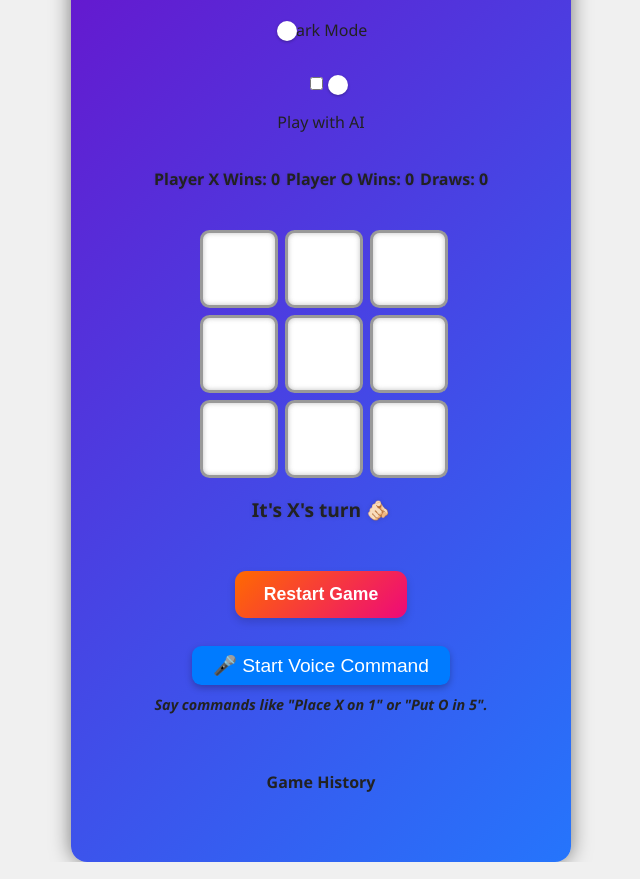
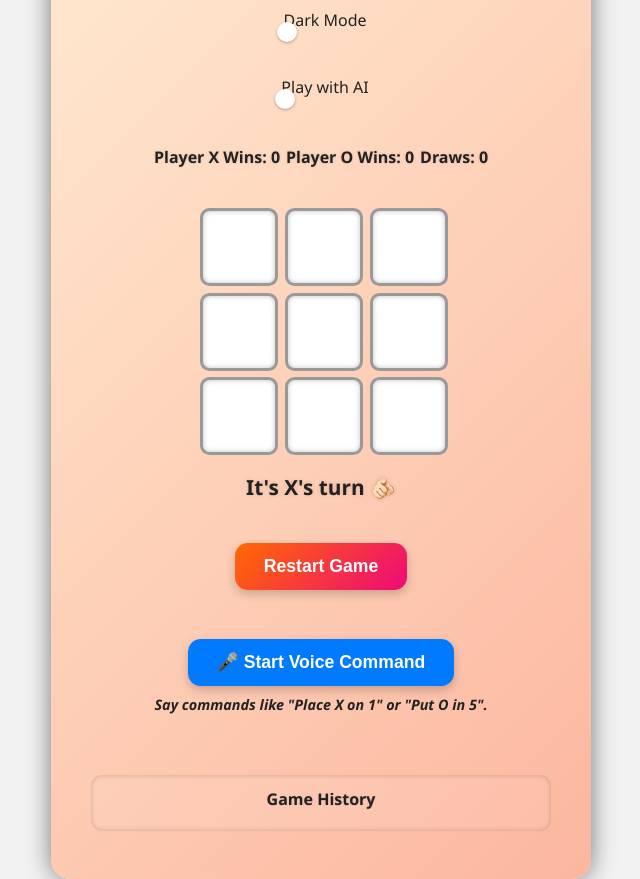
Before and after one commit to Satyam6201/Tic-Tac-Toe-Game, a plain HTML site: page index.html in a window 1280 px wide. Shown: the part 35-914 px from the top of the page, without its empty margins (319-959 px from the left). Drawn offline with nearby package versions, Linux system fonts and the light colour scheme.

Commit message:
Initial commit

```diff
--- a/style.css
+++ b/style.css
@@ -1,18 +1,19 @@
 :root {
-  --bg-color: #f0f0f0;
+  --bg-color: #f2f2f2;
   --text-color: #222;
-  --cell-bg: #fff;
-  --cell-hover-bg: #e0e0e0;
+  --cell-bg: #ffffff;
+  --cell-hover-bg: #e2e2e2;
   --win-highlight: #28a745;
-  --section-bg: linear-gradient(135deg, #6a11cb, #2575fc);
+  --section-bg: linear-gradient(135deg, #ffecd2, #fcb69f);
   --button-gradient: linear-gradient(135deg, #ff6a00, #ee0979);
   --button-hover: linear-gradient(135deg, #43cea2, #185a9d);
   --voice-btn-bg: #007bff;
   --voice-btn-hover: #0056b3;
+  --ai-toggle-bg: #6c63ff;
 }
 
 body.dark {
-  --bg-color: #1c1c1c;
+  --bg-color: #1a1a1a;
   --text-color: #f0f0f0;
   --cell-bg: #2e2e2e;
   --cell-hover-bg: #3a3a3a;
@@ -40,28 +41,39 @@ section {
   text-align: center;
   background: var(--section-bg);
   padding: 2rem 2.5rem 3rem 2.5rem;
-  border-radius: 1rem;
-  box-shadow: 0 0 20px rgba(0, 0, 0, 0.5);
+  border-radius: 1.2rem;
+  box-shadow: 0 0 25px rgba(0, 0, 0, 0.5);
   width: 90%;
-  max-width: 420px;
+  max-width: 460px;
   user-select: none;
+  overflow: hidden;
 }
 
 .title {
+  font-size: 2.6rem;
+  font-weight: 900;
   margin-bottom: 1.2rem;
-  font-size: 2.4rem;
-  font-weight: 900;
-  text-shadow: 0 0 10px #00000033;
+  color: var(--text-color);
+  text-shadow: 0 0 12px #00000033;
 }
 
-.theme-toggle {
+/* =============== Theme + AI Toggle =============== */
+
+.theme-toggle,
+.game-mode-toggle {
   display: flex;
   align-items: center;
   justify-content: center;
-  margin-bottom: 1rem;
+  margin-bottom: 0.8rem;
 }
 
-.theme-toggle input {
+.theme-toggle label,
+.game-mode-toggle label {
+  margin-right: 0.5rem;
+}
+
+.theme-toggle input,
+.game-mode-toggle input {
   display: none;
 }
 
@@ -71,7 +83,6 @@ section {
   background: gray;
   border-radius: 24px;
   position: relative;
-  margin-right: 0.6rem;
   cursor: pointer;
   transition: background 0.3s;
 }
@@ -90,13 +101,14 @@ section {
 }
 
 input:checked + .slider {
-  background: #f1c40f;
+  background: var(--ai-toggle-bg);
 }
 
 input:checked + .slider::before {
   transform: translateX(26px);
-  background: yellow;
 }
+
+/* =============== Game Board =============== */
 
 .container {
   display: grid;
@@ -142,6 +154,8 @@ input:checked + .slider::before {
   animation: pulse 1s infinite alternate;
 }
 
+/* =============== Pulse Animation =============== */
+
 @keyframes pulse {
   from {
     box-shadow: 0 0 12px 4px var(--win-highlight);
@@ -151,19 +165,56 @@ input:checked + .slider::before {
   }
 }
 
-button.restart {
-  margin-top: 1.8rem;
+.status {
+  font-size: 1.3rem;
+  font-weight: 700;
+  margin-top: 1rem;
+  min-height: 1.4rem;
+  color: var(--text-color);
+  text-shadow: 0 0 4px #00000022;
+}
+
+.pulse-turn {
+  animation: pulseTurn 0.4s ease;
+}
+
+@keyframes pulseTurn {
+  0%   { transform: scale(1); opacity: 1; }
+  50%  { transform: scale(1.2); opacity: 0.8; }
+  100% { transform: scale(1); opacity: 1; }
+}
+
+/* =============== Scoreboard =============== */
+
+.scoreboard {
+  display: flex;
+  justify-content: space-around;
+  margin: 1rem auto 0 auto;
+  max-width: 340px;
+  font-weight: 700;
+  color: var(--text-color);
+  text-shadow: 0 0 3px #00000022;
+}
+
+/* =============== Buttons =============== */
+
+button.restart,
+#voiceBtn {
+  margin-top: 1.3rem;
   padding: 0.8rem 1.8rem;
   border: none;
-  border-radius: 0.7rem;
-  background: var(--button-gradient);
-  color: white;
+  border-radius: 0.8rem;
   font-size: 1.1rem;
   font-weight: 700;
+  color: white;
   cursor: pointer;
-  box-shadow: 0 4px 8px rgb(0 0 0 / 0.15);
-  transition: background 0.3s ease, transform 0.2s ease;
+  transition: all 0.3s ease;
+  box-shadow: 0 4px 10px rgb(0 0 0 / 0.2);
   user-select: none;
+}
+
+button.restart {
+  background: var(--button-gradient);
 }
 
 button.restart:hover {
@@ -171,47 +222,20 @@ button.restart:hover {
   transform: scale(1.05);
 }
 
-.status {
-  font-size: 1.2rem;
-  margin-top: 1rem;
-  font-weight: 700;
-  min-height: 1.5rem;
-  color: var(--text-color);
-  text-shadow: 0 0 5px #00000022;
+#voiceBtn {
+  background-color: var(--voice-btn-bg);
 }
 
-.scoreboard {
-  display: flex;
-  justify-content: space-around;
-  margin: 1.2rem auto 0 auto;
-  max-width: 340px;
-  font-weight: 700;
-  color: var(--text-color);
-  text-shadow: 0 0 3px #00000022;
-  user-select: none;
+#voiceBtn:hover {
+  background-color: var(--voice-btn-hover);
 }
+
+/* =============== Voice Instructions =============== */
 
 .voice-section {
   margin-top: 1.8rem;
   color: var(--text-color);
   font-weight: 600;
-}
-
-#voiceBtn {
-  padding: 0.5rem 1.3rem;
-  font-size: 1.2rem;
-  border-radius: 0.6rem;
-  border: none;
-  background-color: var(--voice-btn-bg);
-  color: white;
-  cursor: pointer;
-  transition: background-color 0.3s ease;
-  box-shadow: 0 3px 7px rgb(0 0 0 / 0.25);
-  user-select: none;
-}
-
-#voiceBtn:hover {
-  background-color: var(--voice-btn-hover);
 }
 
 .voice-instructions {
@@ -222,9 +246,52 @@ button.restart:hover {
 }
 
 .voice-status {
-  margin-top: 0.3rem;
+  margin-top: 0.4rem;
   font-size: 1rem;
+  font-weight: 700;
   min-height: 1.3rem;
   color: var(--text-color);
-  font-weight: 700;
 }
+
+/* =============== Game History =============== */
+
+.game-history {
+  margin-top: 1.6rem;
+  padding: 0.8rem 1rem;
+  background: rgba(255, 255, 255, 0.08);
+  border-radius: 0.7rem;
+  max-height: 120px;
+  overflow-y: auto;
+  box-shadow: inset 0 0 5px rgba(0,0,0,0.2);
+}
+
+.game-history h4 {
+  margin: 0 0 0.5rem 0;
+  font-size: 1rem;
+  color: var(--text-color);
+  text-shadow: 0 0 2px #00000022;
+}
+
+.game-history ul {
+  list-style: none;
+  padding: 0;
+  margin: 0;
+  font-size: 0.9rem;
+  color: var(--text-color);
+}
+
+.game-history li {
+  margin-bottom: 0.4rem;
+  font-style: italic;
+  transition: all 0.3s;
+}
+
+/* =============== Scrollbar Styling =============== */
+
+.game-history ul::-webkit-scrollbar {
+  width: 6px;
+}
+.game-history ul::-webkit-scrollbar-thumb {
+  background-color: #888;
+  border-radius: 4px;
+}
```
